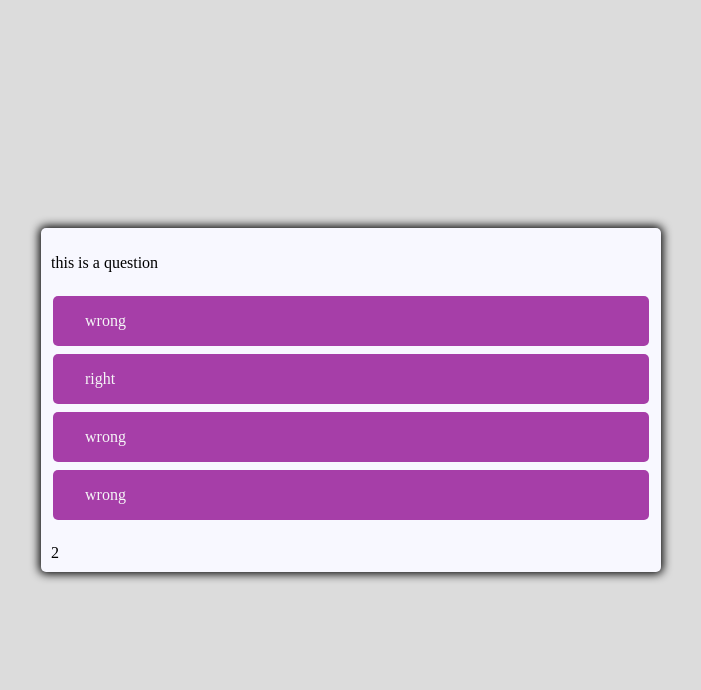
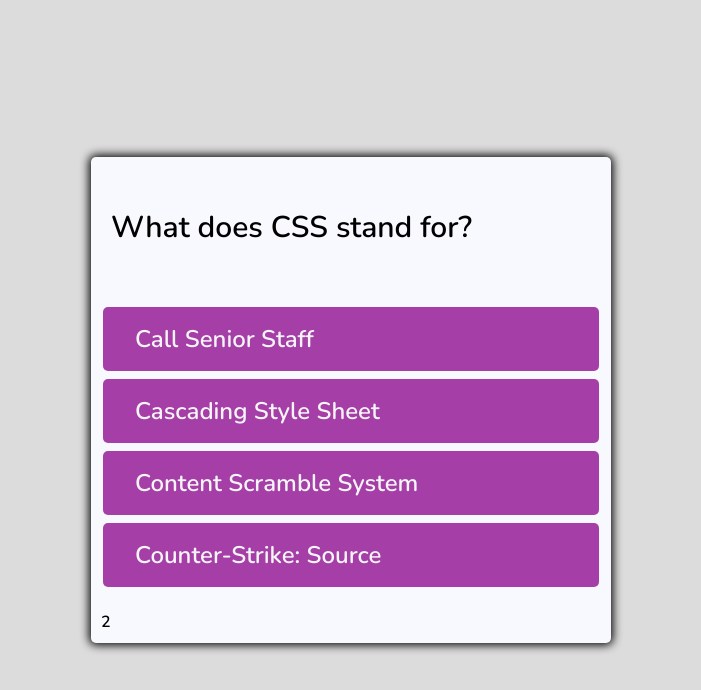
Before and after one commit to medszilla26/timed-code-quiz, a plain HTML site: page index.html in a window 1280 px wide. Both pictures are taken after a click on the button "start". Shown: the whole page, without its empty margins (289-990 px from the left). Drawn offline with nearby package versions, Linux system fonts and the light colour scheme.

Commit message:
questions and answers added

```diff
--- a/assets/script.js
+++ b/assets/script.js
@@ -20,35 +20,36 @@ function startQuiz() {
 
 let questions = [
   {
-    question: "this is a question",
-    choiceA: "wrong",
-    choiceB: "right",
-    choiceC: "wrong",
-    choiceD: "wrong",
+    question: "What does CSS stand for?",
+    choiceA: "Call Senior Staff",
+    choiceB: "Cascading Style Sheet",
+    choiceC: "Content Scramble System",
+    choiceD: "Counter-Strike: Source",
     correct: "B",
   },
   {
-    question: "this is a question 2",
-    choiceA: "wrong",
-    choiceB: "right",
-    choiceC: "wrong",
-    choiceD: "wrong",
+    question:
+      "HTML is a ______ system for displaying text, graphics, and audio retrieved over the Internet on a computer monitor.",
+    choiceA: "complex",
+    choiceB: "graphic",
+    choiceC: "formatting",
+    choiceD: "computer",
+    correct: "C",
+  },
+  {
+    question: "Javascript is a ________ language.",
+    choiceA: "foreign",
+    choiceB: "scripting",
+    choiceC: "mathematical",
+    choiceD: "receptive",
     correct: "B",
   },
   {
-    question: "this is a question 3",
-    choiceA: "wrong",
-    choiceB: "right",
-    choiceC: "wrong",
-    choiceD: "wrong",
-    correct: "B",
-  },
-  {
-    question: "this is a question 4",
-    choiceA: "wrong",
-    choiceB: "right",
-    choiceC: "wrong",
-    choiceD: "right",
+    question: "Border radius is used for _______.",
+    choiceA: "rounding up values",
+    choiceB: "rounding corners in an outer border edge",
+    choiceC: "changing the background color",
+    choiceD: "increasing the size of text",
     correct: "B",
   },
 ];
--- a/assets/style.css
+++ b/assets/style.css
@@ -1,3 +1,5 @@
+/*font-family: 'Nunito', sans-serif;*/
+
 body {
   background-color: gainsboro;
   padding: 0;
@@ -10,7 +12,9 @@ body {
 }
 
 .container {
-  width: 600px;
+  font-family: "Nunito", sans-serif;
+
+  width: 500px;
   max-width: 80%;
   background-color: ghostwhite;
   padding: 10px;
@@ -18,8 +22,9 @@ body {
   border-radius: 5px;
 }
 .question {
-  padding: 10px;
-  margin: 10px;
+  font-size: 30px;
+  padding: 5px;
+  margin: 5px;
   align-content: left;
 }
 
@@ -30,7 +35,7 @@ body {
   color: whitesmoke;
   padding: 16px 32px;
   text-align: left;
-  font-size: 16px;
+  font-size: 24px;
   margin: 4px 2px;
   opacity: 0.75;
   transition: 0.3s;
@@ -60,3 +65,12 @@ body {
   justify-content: center;
   align-items: center;
 }
+
+.timer {
+  font-size: medium;
+  font-weight: bold;
+}
+
+#btn {
+  font-size: 32px;
+}
--- a/index.html
+++ b/index.html
@@ -4,12 +4,17 @@
     <meta charset="UTF-8" />
     <meta name="viewport" content="width=device-width, initial-scale=1.0" />
     <title>Quiz</title>
+    <link
+      href="https://fonts.googleapis.com/css2?family=Nunito:wght@600&display=swap"
+      rel="stylesheet"
+    />
+
     <link rel="stylesheet" type="text/css" href="assets/style.css" />
   </head>
   <body>
     <div class="container">
       <div id="quiz" style="display: none;">
-        <div id="question"></div>
+        <div class="question" id="question"></div>
         <div id="answers" class="btn-grid">
           <div class="btn" id="A" onclick="checkAnswer('A')"></div>
           <div class="btn" id="B" onclick="checkAnswer('B')"></div>
```
